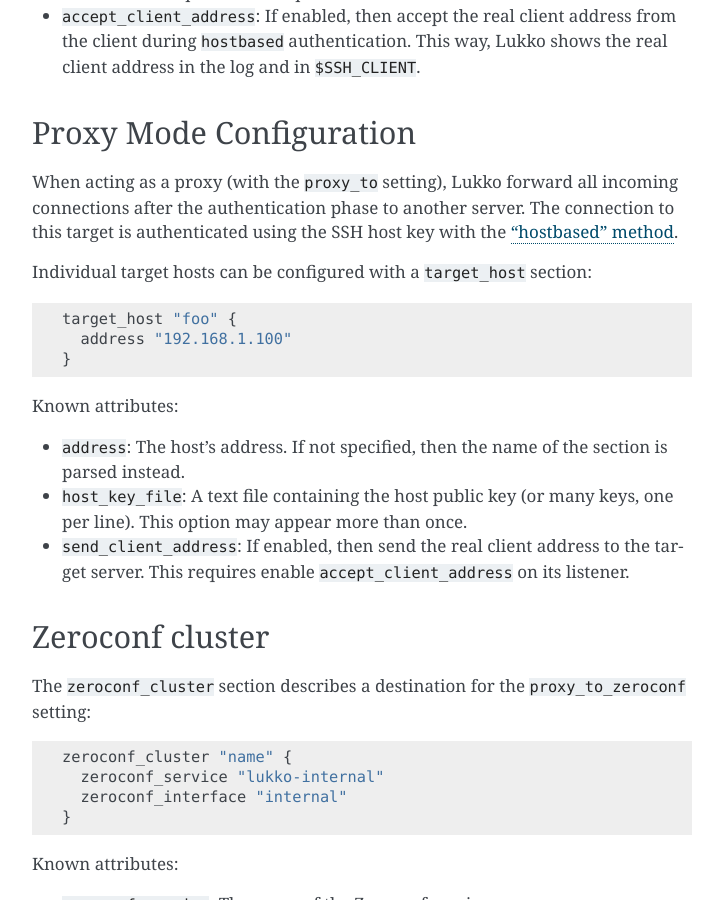
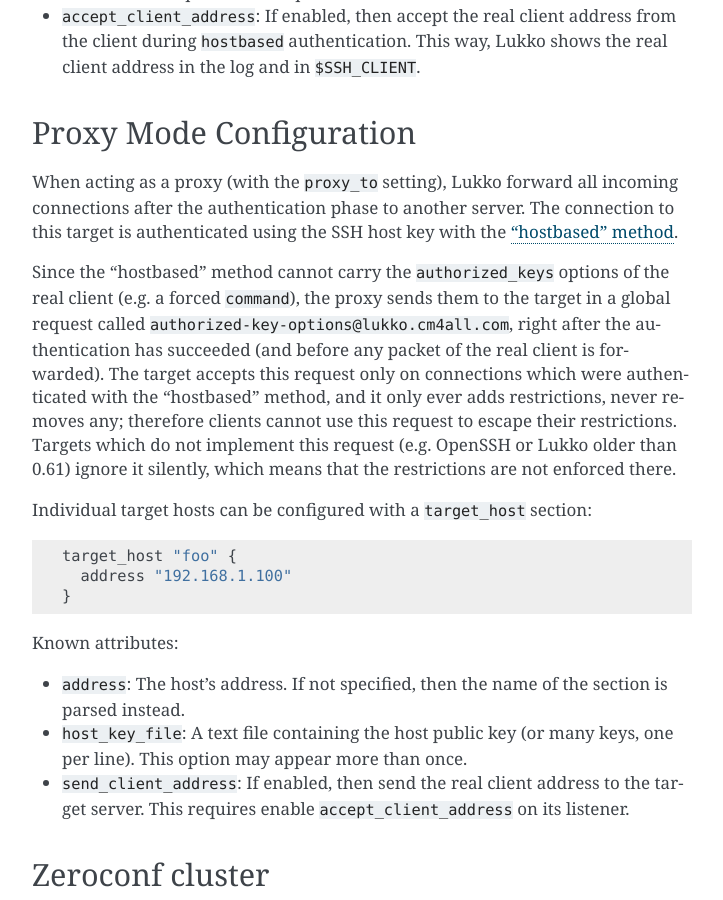
Before and after one commit to CM4all/lukko, a Sphinx documentation site: the page built from doc/index.rst, in a window 1280 px wide and 900 px high, scrolled down 2266 px. Shown: the whole window, without its empty margins (388-1111 px from the left). Built offline with Sphinx 7.4.7, drawn with Linux system fonts in a browser that asks for light colours; cross-references to code outside the pages are shown as plain code.

Commit message:
proxy: transport authorized_keys options to the target server
In proxy mode, the connection to the target is authenticated with the
"hostbased" method, which cannot carry the options of the client's
"authorized_keys" line (forced command, no-pty, no-port-forwarding,
home-read-only); all these restrictions were lost silently on the
target.

Send them in a new global request called
"authorized-key-options@lukko.cm4all.com" right after the outgoing
authentication has succeeded, i.e. before the proxy handlers are
created and thus before any packet of the (untrusted) real client can
reach the target.

The target accepts this request only on connections which were
authenticated with the "hostbased" method (i.e. from a host key listed
in "authorized_host_key_file"), and applies it with the new
AuthorizedKeyOptions::Restrict() which can only add restrictions,
never remove any.  That way, neither the real client (whose packets
are forwarded by the proxy) nor a chained proxy can use this request
to escape restrictions which are already in effect.

```diff
--- a/doc/index.rst
+++ b/doc/index.rst
@@ -149,6 +149,18 @@
 all incoming connections after the authentication phase to another
 server.  The connection to this target is authenticated using the SSH
 host key with the :ref:`"hostbased" method <hostbased>`.
+
+Since the "hostbased" method cannot carry the ``authorized_keys``
+options of the real client (e.g. a forced ``command``), the proxy
+sends them to the target in a global request called
+``authorized-key-options@lukko.cm4all.com``, right after the
+authentication has succeeded (and before any packet of the real client
+is forwarded).  The target accepts this request only on connections
+which were authenticated with the "hostbased" method, and it only ever
+adds restrictions, never removes any; therefore clients cannot use
+this request to escape their restrictions.  Targets which do not
+implement this request (e.g. OpenSSH or Lukko older than 0.61) ignore
+it silently, which means that the restrictions are not enforced there.
 
 Individual target hosts can be configured with a ``target_host``
 section::
```
Also changed, not shown: 11 other files.
